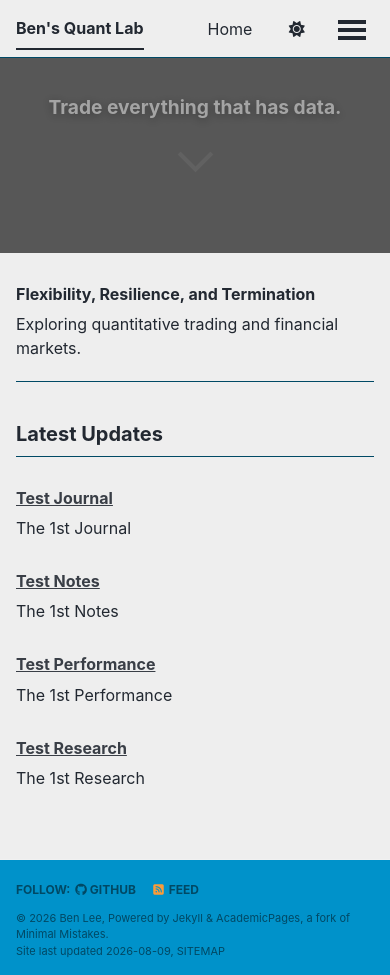
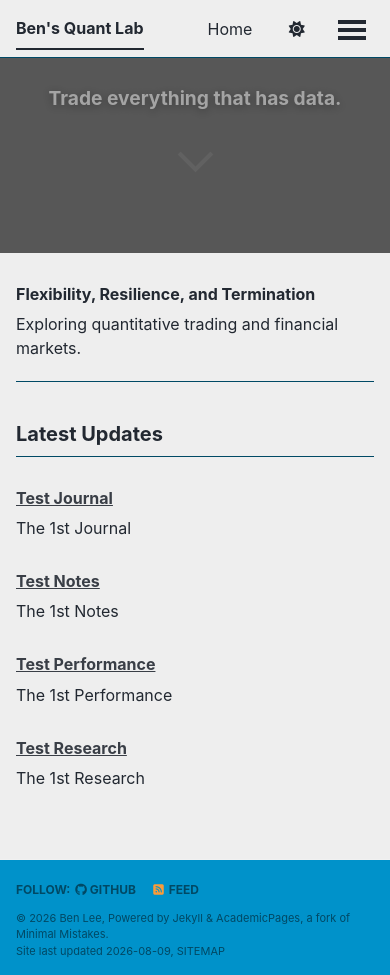
Before and after one commit to leebh1119/leebh1119.github.io, a Jekyll site: the page built from index.md, in a window 390 px wide and 975 px high. Built offline with Jekyll 4.4.1, drawn with Linux system fonts in a browser that asks for light colours; a style sheet for code colours, icons or effects is not loaded.

Commit message:
adjusted arrow and text position

```diff
--- a/_sass/_custom.scss
+++ b/_sass/_custom.scss
@@ -173,7 +173,7 @@ html {
 /* 모바일 */
 @media screen and (max-width: 600px) {
   .splash-hero-text {
-    top: 11%;
+    top: 10%;
     left: 50%;
 
     width: 90%;
```
